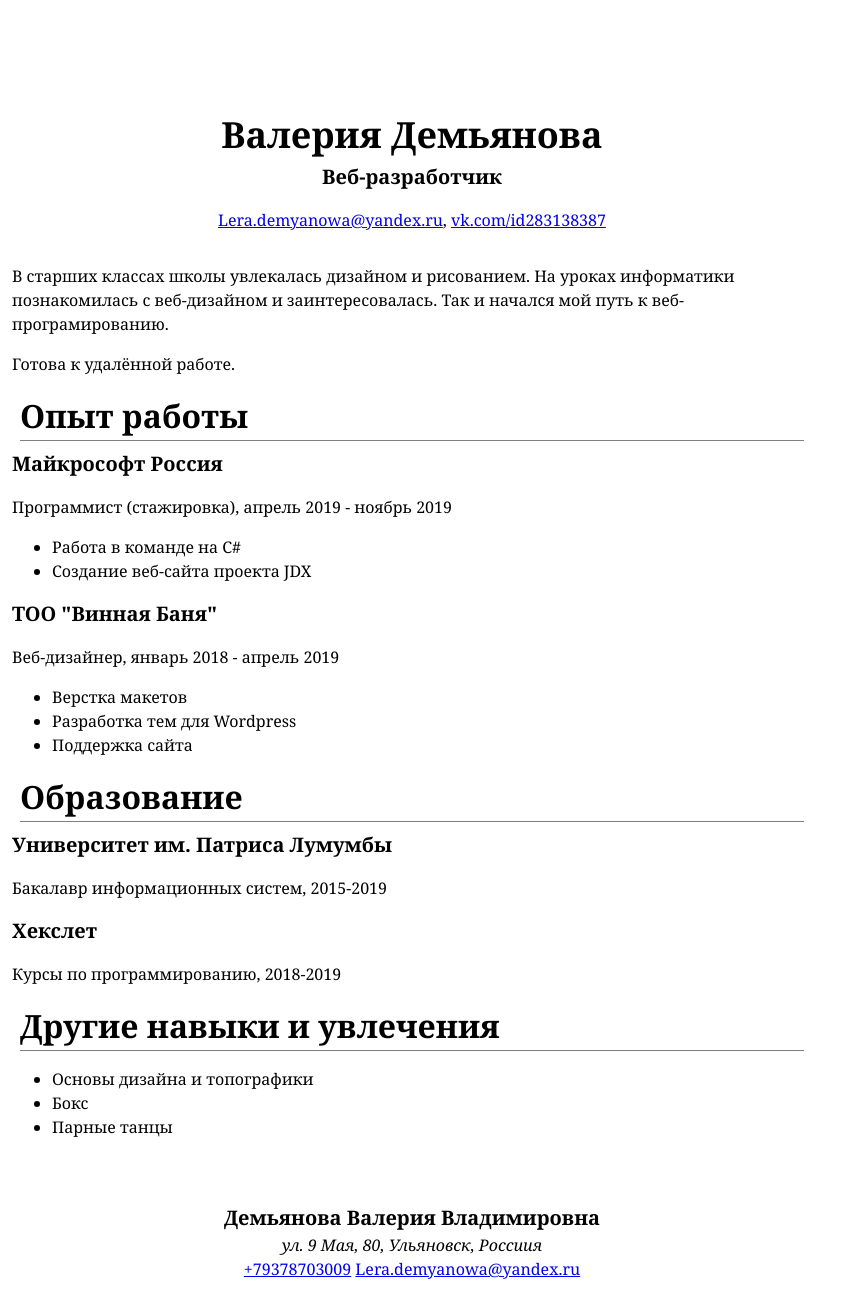
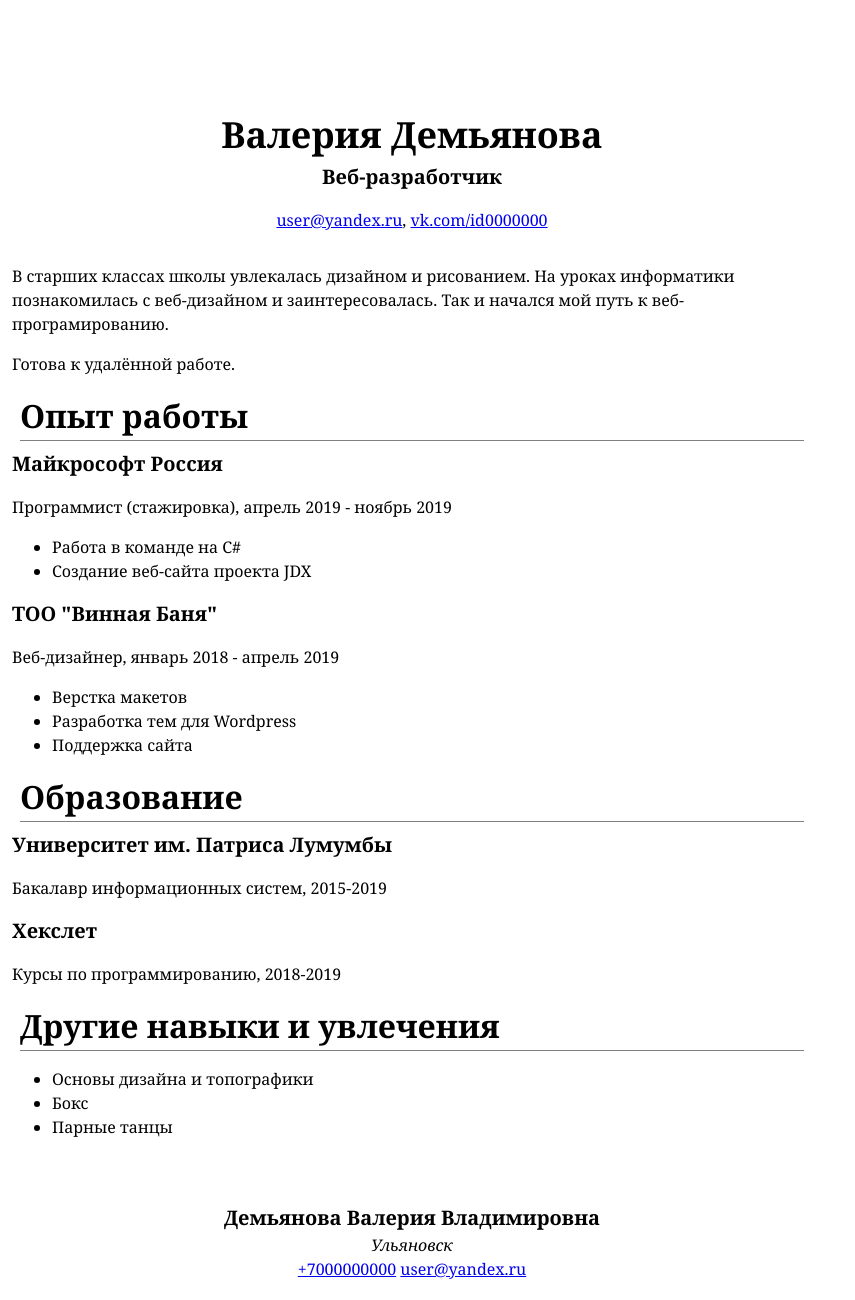
Before and after one commit to valeria-demyanowa/valeria, a plain HTML site: page index.html in a window 1280 px wide. Shown: the whole page, without its empty margins (0-855 px from the left). Drawn offline with Linux system fonts and the light colour scheme.

Commit message:
Update index.html

```diff
--- a/index.html
+++ b/index.html
@@ -16,8 +16,8 @@
       <h1>Валерия Демьянова</h1>
       <h3>Веб-разработчик</h3>
       <p>
-        <a href="mailto:Lera.demyanowa@yandex.ru">Lera.demyanowa@yandex.ru</a>,
-        <a href="https://vk.com/id283138387">vk.com/id283138387</a>
+        <a href="mailto:user@yandex.ru">user@yandex.ru</a>,
+        <a href="https://vk.com/id00000000">vk.com/id0000000</a>
       </p>
     </div>
     <div id="main">
@@ -52,9 +52,9 @@
     </div>
     <div id="footer">
       <h3>Демьянова Валерия Владимировна </h3>
-      <address>ул. 9 Мая, 80, Ульяновск, Россиия </address>
-      <a href="tel: +79378703009">+79378703009</a>
-      <a href="mailto:Lera.demyanowa@yandex.ru">Lera.demyanowa@yandex.ru </a>
+      <address>Ульяновск </address>
+      <a href="tel: +7000000000">+7000000000</a>
+      <a href="mailto:user@yandex.ru">user@yandex.ru </a>
     </div>
   </body>
 
```
